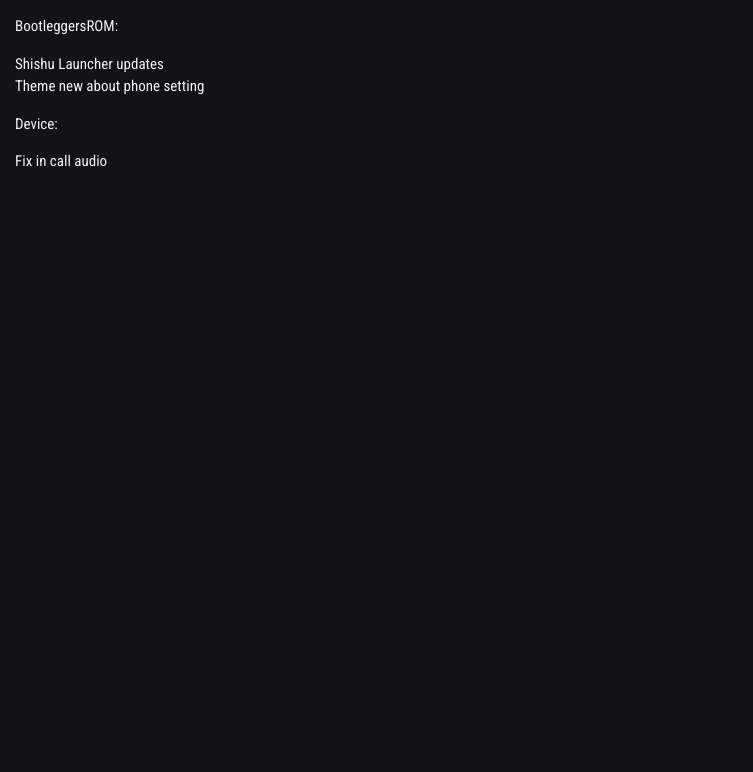
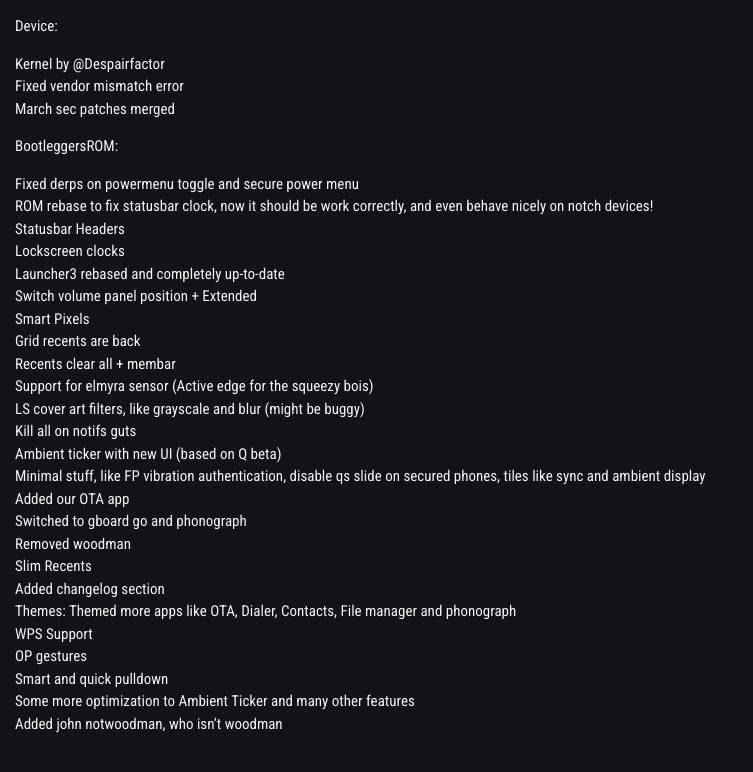
Before and after one commit to tyazx/BootleggersROM-Devices.github.io, a Jekyll site: the page built from _changelog/blueline.md, in a window 1280 px wide. Shown: the top 772 px of the page, without its empty margins (0-753 px from the left). Built offline with Jekyll 4.4.1, drawn with Linux system fonts in a browser that asks for light colours; nearby versions of some CDN libraries.

Commit message:
Update Crosshatch and Blueline to 4.1

```diff
--- a/_changelog/blueline.md
+++ b/_changelog/blueline.md
@@ -2,10 +2,34 @@
 title:blueline
 layout:changelayout
 ---
+Device:
+* Kernel by @Despairfactor
+* Fixed vendor mismatch error
+* March sec patches merged
 
 BootleggersROM:
-- Shishu Launcher updates
-- Theme new about phone setting
-
-Device:
-- Fix in call audio
+* Fixed derps on powermenu toggle and secure power menu
+* ROM rebase to fix statusbar clock, now it should be work correctly, and even behave nicely on notch devices!
+* Statusbar Headers
+* Lockscreen clocks
+* Launcher3 rebased and completely up-to-date
+* Switch volume panel position + Extended
+* Smart Pixels
+* Grid recents are back
+* Recents clear all + membar
+* Support for elmyra sensor (Active edge for the squeezy bois)
+* LS cover art filters, like grayscale and blur (might be buggy)
+* Kill all on notifs guts
+* Ambient ticker with new UI (based on Q beta)
+* Minimal stuff, like FP vibration authentication, disable qs slide on secured phones, tiles like sync and ambient display
+* Added our OTA app
+* Switched to gboard go and phonograph
+* Removed woodman
+* Slim Recents
+* Added changelog section
+* Themes: Themed more apps like OTA, Dialer, Contacts, File manager and phonograph
+* WPS Support
+* OP gestures
+* Smart and quick pulldown
+* Some more optimization to Ambient Ticker and many other features
+* Added john notwoodman, who isn't woodman
```
Also changed, not shown: _changelog/crosshatch.md (+29 -4 lines), _devices/blueline.md (+2 -2 lines), _devices/crosshatch.md (+2 -2 lines).
